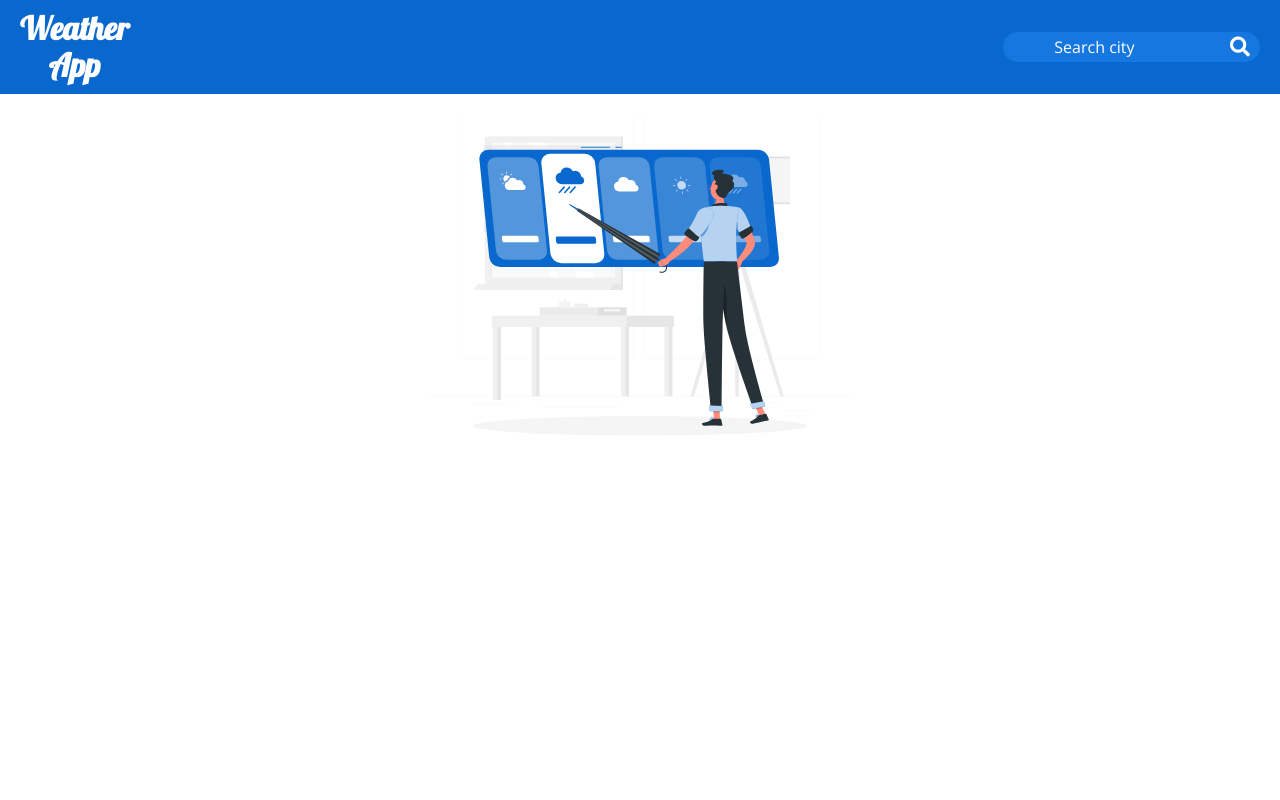
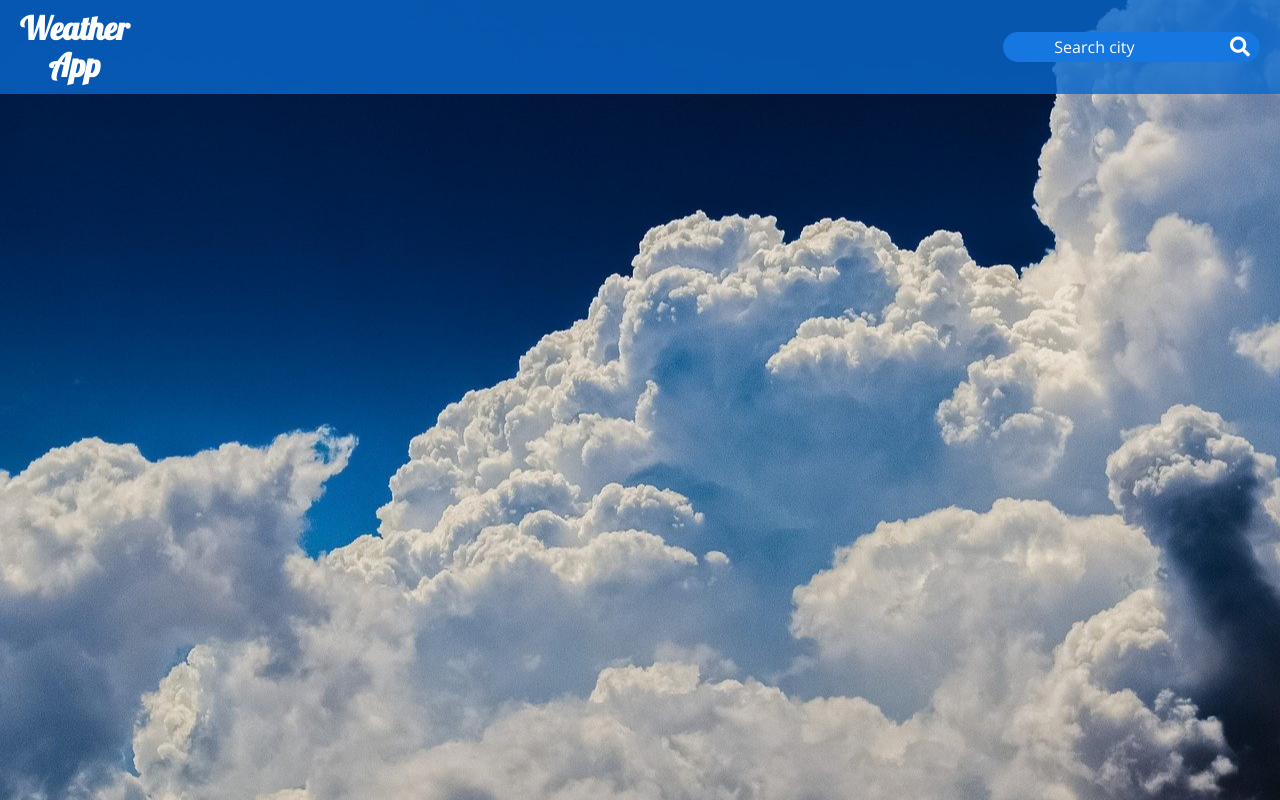
Before and after one commit to pablodamianberdun/weather-app, a React (Create React App) app: page / in a window 1280 px wide. Built offline with nearby package versions, Linux system fonts and the light colour scheme.

Commit message:
new background image, generated an id for each weather card

```diff
--- a/package.json
+++ b/package.json
@@ -10,6 +10,7 @@
     "react": "^17.0.1",
     "react-dom": "^17.0.1",
     "react-scripts": "4.0.1",
+    "shortid": "^2.2.16",
     "styled-components": "^5.2.1",
     "web-vitals": "^0.2.4"
   },
--- a/src/App.js
+++ b/src/App.js
@@ -1,28 +1,25 @@
-import React, { Fragment, useState } from "react";
-import illustration from "./img/Weather-rafiki.svg";
+import React, { useState } from "react";
 import Header from "./components/Header";
 import WeatherCard from "./components/WeatherCard";
 import styled from "styled-components";
+import background from './img/clouds-2329680_1920.jpg'
 
-const Image = styled.img`
-    max-width: 100%;
-    transform: scale(1.2);
-    display: block;
-    margin: 50px auto;
-
-    @media (min-width: 768px) {
-        max-width: 40%;
-        margin: 10px auto;
-    }
+const Background = styled.div`
+    min-height: 100vh;
+    background-image: url(${background});
+    background-repeat: no-repeat;
+    background-attachment: fixed;
+    background-position: center;
+    background-size: auto;
 `;
 
 function App() {
-    const [city, setCity] = useState("");
+    const [city, setCity] = useState({});
     const [getApi, setGetApi] = useState(false);
     const [weather, setWeather] = useState([]);
     const [error, setError] = useState(false);
 
-    const url = `http://api.openweathermap.org/data/2.5/weather?q=${city}&units=metric&appid=fa17ec1c7d684c94614d3a196892c3d0`;
+    const url = `https://api.openweathermap.org/data/2.5/weather?q=${city.name}&units=metric&appid=fa17ec1c7d684c94614d3a196892c3d0`;
 
     if (getApi) {
         getWeather();
@@ -34,13 +31,14 @@ function App() {
                 setError(true);
             } else {
                 setError(false);
+                data.id = city.id;
                 setWeather([...weather, data]);
             }
         }
     }
 
     return (
-        <Fragment>
+        <Background>
             <Header
                 title="Weather App"
                 setCity={setCity}
@@ -53,15 +51,14 @@ function App() {
             {weather.length !== 0 ? (
                 <div className="container cards-container">
                     {weather.map((weatherCity) => (
-                        <WeatherCard weatherCity={weatherCity} />
+                        <WeatherCard
+                            key={weatherCity.id}
+                            weatherCity={weatherCity}
+                        />
                     ))}
                 </div>
-            ) : (
-                <div className="container">
-                    <Image src={illustration} alt="Weather Illustration" />
-                </div>
-            )}
-        </Fragment>
+            ) : null}
+        </Background>
     );
 }
 
--- a/src/components/Header.js
+++ b/src/components/Header.js
@@ -1,9 +1,10 @@
 import React, { Fragment, useState } from "react";
 import styled from "styled-components";
+import shortid from 'shortid'
 
 const Title = styled.h1`
     color: white;
-    background-color: #0868cd;
+    background-color: rgba(8, 104, 205, 0.8);
     font-family: "Lobster", cursive;
     margin: 0;
     padding: 10px 20px;
@@ -54,15 +55,21 @@ const SearchIcon = styled.i`
 `;
 
 function Header({setCity, setGetApi}) {
-    const [search, setSearch] = useState("");
+    const [search, setSearch] = useState({
+		name:'',
+		id:''
+	});
     const [error, setError] = useState("");
 
     function handleChange(e) {
-        setSearch(e.target.value);
+        setSearch({
+			name: e.target.value,
+			id: shortid.generate()
+		});
     }
 
     function saveCity() {
-        if (search.trim() === "") {
+        if (search.name.trim() === "") {
             setError(true);
             return;
 		}
@@ -72,7 +79,10 @@ function Header({setCity, setGetApi}) {
 
 		setGetApi(true)
 
-		setSearch('')
+		setSearch({
+			name: '',
+			id: ''
+		})
 	}
 
     return (
@@ -84,7 +94,7 @@ function Header({setCity, setGetApi}) {
                         type="text"
                         placeholder="Search city"
 						onChange={handleChange}
-						value={search}
+						value={search.name}
                     />
                     <SearchIcon
                         className="fas fa-search"
```
Also changed, not shown: src/img/clouds-2329680_1920.jpg (added), 1 other file (tests, documents, lock files or other folders).
